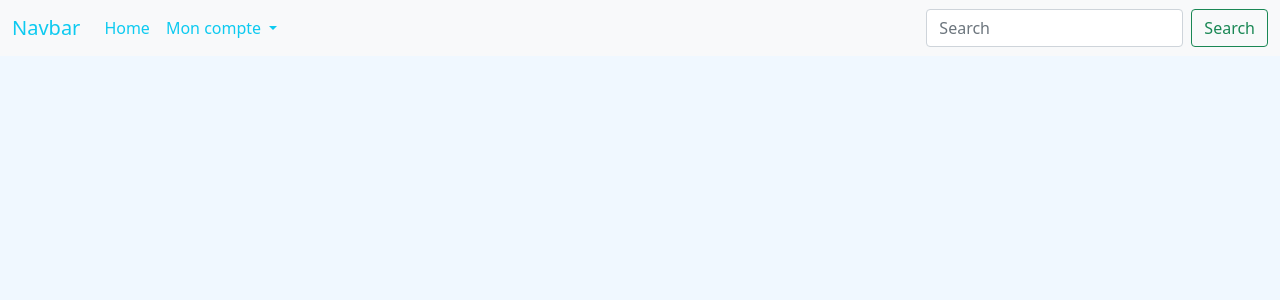
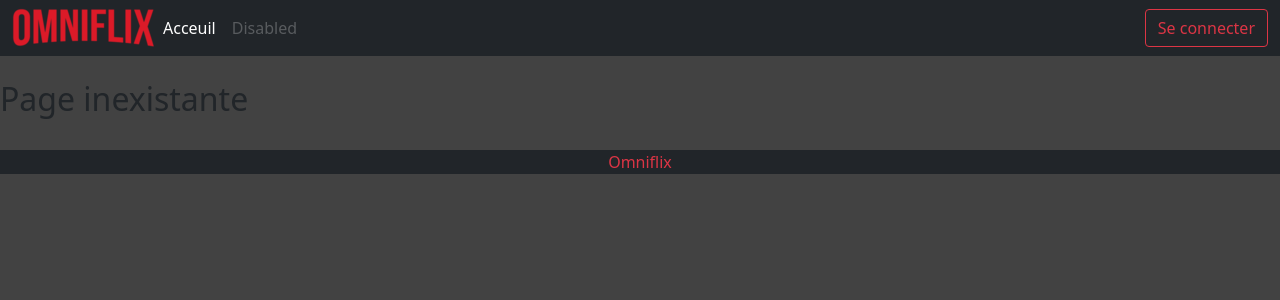
Before and after one commit to huwa1105/WALEM_Hugo_Projet_2020-2021, a PHP site: page /index.php?page=7e in a window 1280 px wide. Shown: the top 300 px of the page. Run offline with PHP 8.4, Linux system fonts and the light colour scheme; some libraries are stand-ins or nearby versions.

Commit message:
Push du 15/03/2021

```diff
--- /dev/null
+++ b/admin/index.php
@@ -0,0 +1 @@
+<?php
--- /dev/null
+++ b/admin/lib/css/style.css
@@ -0,0 +1,3 @@
+body{
+    background-color: #424242;
+}
--- /dev/null
+++ b/admin/lib/php/header.php
@@ -0,0 +1 @@
+<?php
--- /dev/null
+++ b/admin/pages/accueil_admin.php
@@ -0,0 +1 @@
+<?php
--- a/css/style.css
+++ /dev/null
@@ -1,4 +0,0 @@
-html{
-    background-color: aliceblue;
-    font-family: "Segoe UI Light";
-}
--- a/index.php
+++ b/index.php
@@ -1,45 +1,62 @@
-<!DOCTYPE html>
-<html lang="fr">
+<!doctype html>
+<?php
+//index public
+session_start();
+//include ('./admin/lib/php/admin_liste_include.php');
+//$cnx = Connexion::getInstance($dsn, $user, $password);
+
+?>
+<html>
 <head>
-    <meta charset="UTF-8">
-    <title>Index</title>
-    <link rel="stylesheet" href="css/style.css">
-    <!-- CSS only -->
-    <link href="https://cdn.jsdelivr.net/npm/bootstrap@5.0.0-beta1/dist/css/bootstrap.min.css" rel="stylesheet" integrity="sha384-giJF6kkoqNQ00vy+HMDP7azOuL0xtbfIcaT9wjKHr8RbDVddVHyTfAAsrekwKmP1" crossorigin="anonymous">
-    <!-- JavaScript Bundle with Popper -->
-    <script src="https://cdn.jsdelivr.net/npm/bootstrap@5.0.0-beta1/dist/js/bootstrap.bundle.min.js" integrity="sha384-ygbV9kiqUc6oa4msXn9868pTtWMgiQaeYH7/t7LECLbyPA2x65Kgf80OJFdroafW" crossorigin="anonymous"></script>
+    <title>Site 2021</title>
+    <script src="https://ajax.googleapis.com/ajax/libs/jquery/3.5.1/jquery.min.js"></script>
+    <script src="https://cdn.jsdelivr.net/npm/@popperjs/core@2.6.0/dist/umd/popper.min.js" integrity="sha384-KsvD1yqQ1/1+IA7gi3P0tyJcT3vR+NdBTt13hSJ2lnve8agRGXTTyNaBYmCR/Nwi" crossorigin="anonymous"></script>
+    <script src="https://cdn.jsdelivr.net/npm/bootstrap@5.0.0-beta2/dist/js/bootstrap.min.js" integrity="sha384-nsg8ua9HAw1y0W1btsyWgBklPnCUAFLuTMS2G72MMONqmOymq585AcH49TLBQObG" crossorigin="anonymous"></script>
+    <link href="https://cdn.jsdelivr.net/npm/bootstrap@5.0.0-beta2/dist/css/bootstrap.min.css" rel="stylesheet" integrity="sha384-BmbxuPwQa2lc/FVzBcNJ7UAyJxM6wuqIj61tLrc4wSX0szH/Ev+nYRRuWlolflfl" crossorigin="anonymous">
+    <link rel="stylesheet" href="./admin/lib/css/style.css"/>
+    <link rel="stylesheet" href="./admin/lib/css/custom.css"/>
+    <link rel="stylesheet" href="https://pro.fontawesome.com/releases/v5.10.0/css/all.css" integrity="sha384-AYmEC3Yw5cVb3ZcuHtOA93w35dYTsvhLPVnYs9eStHfGJvOvKxVfELGroGkvsg+p" crossorigin="anonymous"/>
 </head>
+
 <body>
-<header>
-    <nav class="navbar navbar-expand-lg navbar-light bg-light">
-        <div class="container-fluid">
-            <a class="navbar-brand text-info" href="#">Navbar</a>
-            <button class="navbar-toggler" type="button" data-bs-toggle="collapse" data-bs-target="#navbarSupportedContent" aria-controls="navbarSupportedContent" aria-expanded="false" aria-label="Toggle navigation">
-                <span class="navbar-toggler-icon"></span>
-            </button>
-            <div class="collapse navbar-collapse" id="navbarSupportedContent">
-                <ul class="navbar-nav me-auto mb-2 mb-lg-0">
-                    <li class="nav-item">
-                        <a class="nav-link active text-info" aria-current="page" href="#">Home</a>
-                    </li>
-                    <li class="nav-item dropdown">
-                        <a class="nav-link dropdown-toggle text-info" href="#" id="navbarDropdown" role="button" data-bs-toggle="dropdown" aria-expanded="false">
-                            Mon compte
-                        </a>
-                        <ul class="dropdown-menu bg-info" aria-labelledby="navbarDropdown">
-                            <li><a class="dropdown-item text-light" href="#">Paramétres</a></li>
-                            <li><hr class="dropdown-divider"></li>
-                            <li><a class="dropdown-item text-light" href="#">Deconnexion</a></li>
-                        </ul>
-                    </li>
-                </ul>
-                <form class="d-flex">
-                    <input class="form-control me-2" type="search" placeholder="Search" aria-label="Search">
-                    <button class="btn btn-outline-success" type="submit">Search</button>
-                </form>
-            </div>
+<div id="page">
+    <header class="img_header">
+
+    </header>
+    <section id="colGauche">
+        <nav>
+            <?php
+            $path = "./lib/php/public_menu.php";
+            if (file_exists($path)) {
+                include($path);
+            }
+            ?>
+        </nav>
+    </section>
+    &nbsp;
+    <section id="contenu">
+        <div id="main">
+            <?php
+            if (!isset($_SESSION['page'])) {
+                $_SESSION['page'] = "accueil.php";
+            }
+            if (isset($_GET['page'])) {
+                //si on a un param page dans l'url
+                $_SESSION['page'] = $_GET['page'];
+            }
+            $path = "./pages/" . $_SESSION['page'];
+            // print "path: " . $path . "<br>";
+            if (file_exists($path)) {
+                include($path);
+            } else {
+                include("./pages/page404.php");
+            }
+            ?>
         </div>
-    </nav>
-</header>
+    </section>
+
+</div>
+&nbsp;
+<footer class="bg-dark text-danger text-center">Omniflix</footer>
 </body>
 </html>
--- /dev/null
+++ b/lib/php/public_footer.php
@@ -0,0 +1 @@
+<?php
--- /dev/null
+++ b/lib/php/public_menu.php
@@ -0,0 +1,20 @@
+<nav class="navbar navbar-expand-lg navbar-dark bg-dark">
+    <div class="container-fluid">
+        <img src="./admin/images/Omniflix.png">
+        <button class="navbar-toggler" type="button" data-bs-toggle="collapse" data-bs-target="#navbarSupportedContent" aria-controls="navbarSupportedContent" aria-expanded="false" aria-label="Toggle navigation">
+            <span class="navbar-toggler-icon"></span>
+        </button>
+        <div class="collapse navbar-collapse" id="navbarSupportedContent">
+            <ul class="navbar-nav me-auto mb-2 mb-lg-0">
+                <li class="nav-item">
+                    <a class="nav-link active" aria-current="page" href="#">Acceuil</a>
+                </li>
+
+                <li class="nav-item">
+                    <a class="nav-link disabled" href="#" tabindex="-1" aria-disabled="true">Disabled</a>
+                </li>
+            </ul>
+            <button class="btn btn-outline-danger" type="submit">Se connecter</button>
+        </div>
+    </div>
+</nav>
--- /dev/null
+++ b/pages/page404.php
@@ -0,0 +1 @@
+<h2>Page inexistante</h2>
```
Also changed, not shown: admin/lib/php/autoload.php (added, +13 -0 lines), pages/accueil.php (added, +22 -0 lines), admin/images/7e.png (added), admin/images/80e.png (added), admin/images/Omniflix.png (added), admin/lib/css/custom.css (added).
